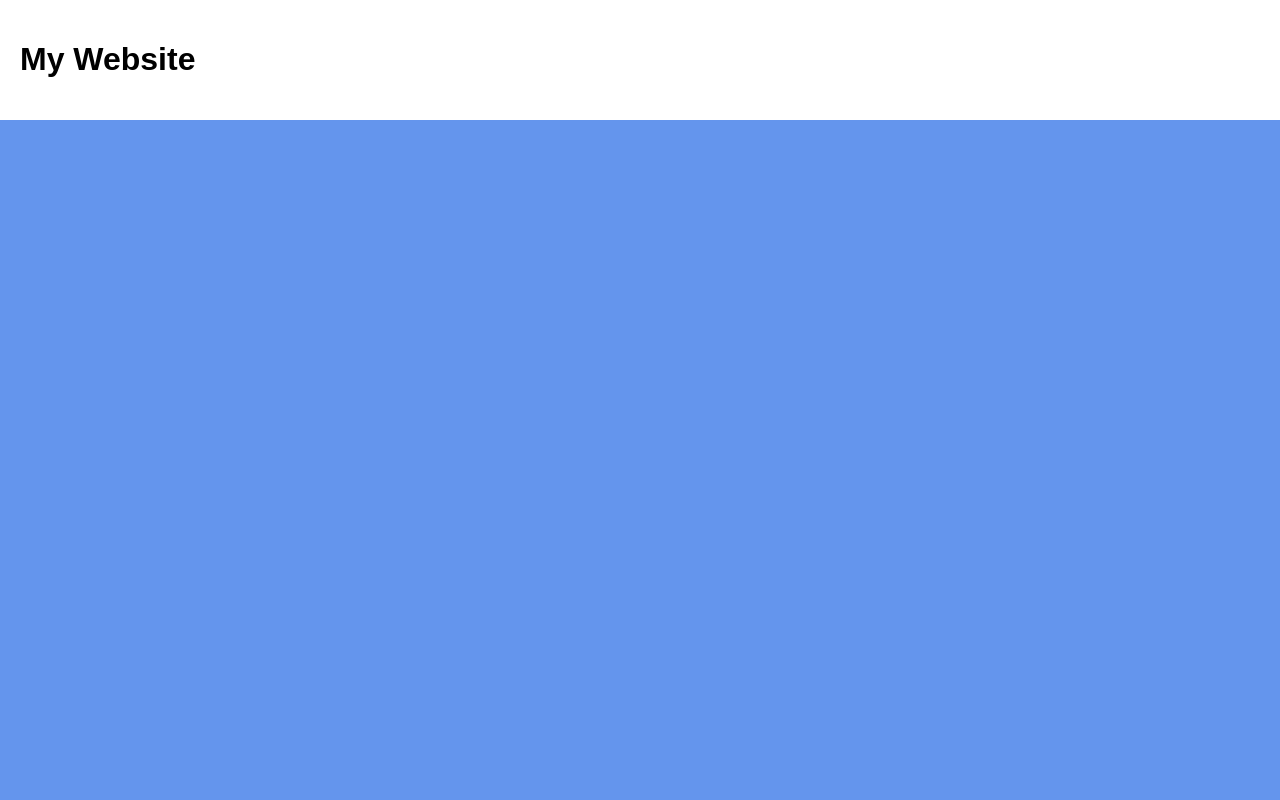
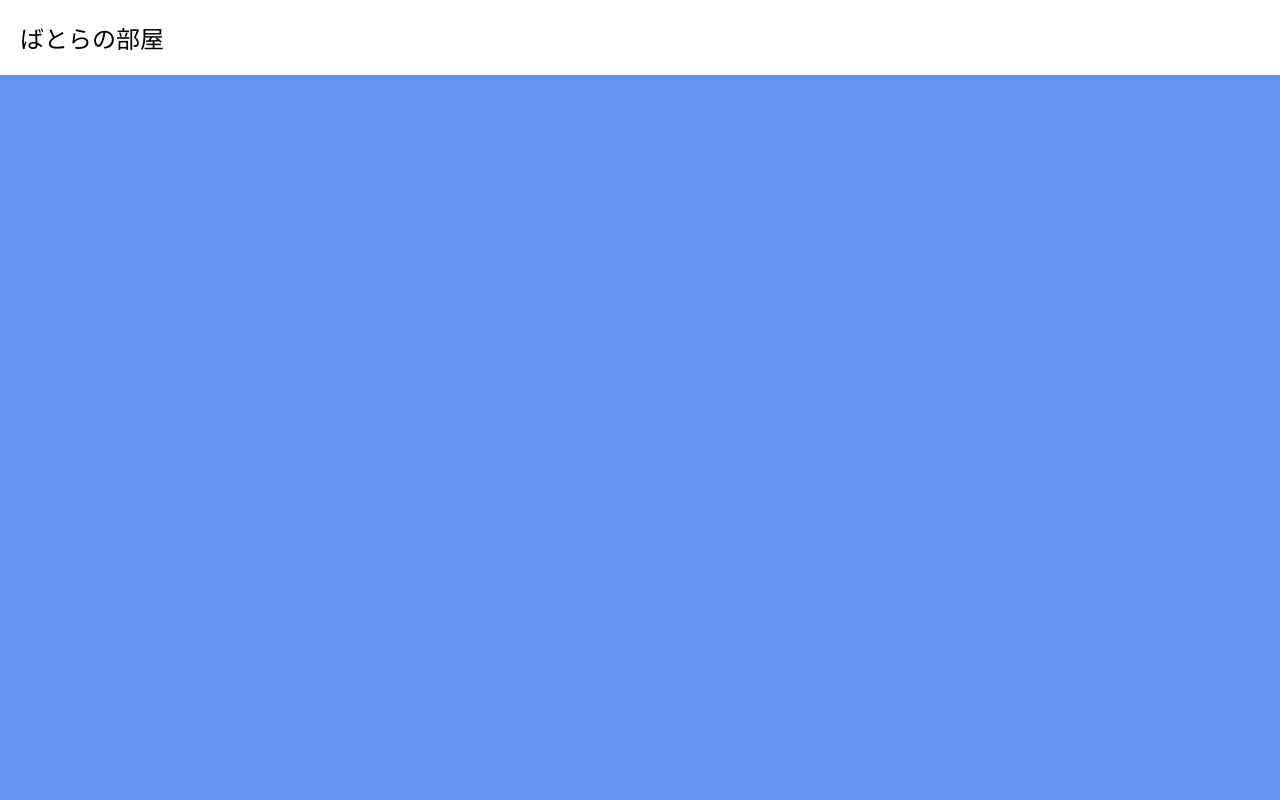
Before and after one commit to batora9/portfolio-v2, a Next.js app: page / in a window 1280 px wide. Shown: the top 800 px of the page. Built offline with nearby package versions, Linux system fonts and the light colour scheme.

Commit message:
スタイル変更

```diff
--- a/src/components/Header/Header.tsx
+++ b/src/components/Header/Header.tsx
@@ -22,7 +22,7 @@ export const Header = () => {
 
   return (
     <header className={`${styles.header} ${scrolled ? styles.scrolled : ''}`}>
-      <h1>My Website</h1>
+      <p className={styles.topText}>ばとらの部屋</p>
     </header>
   );
 }
--- a/src/components/Header/page.module.css
+++ b/src/components/Header/page.module.css
@@ -6,7 +6,7 @@
   background-color: white;
   transition: all 0.3s ease;
   box-shadow: none;
-  }
+}
 
 .header.scrolled {
   padding: 10px;
@@ -14,3 +14,8 @@
   color: white;
   box-shadow: 0 4px 2px -2px gray;
 }
+
+.topText {
+  font-size: 1.5rem;
+  margin: 0;
+}
```
Also changed, not shown: src/app/page.module.css (indentation only).
